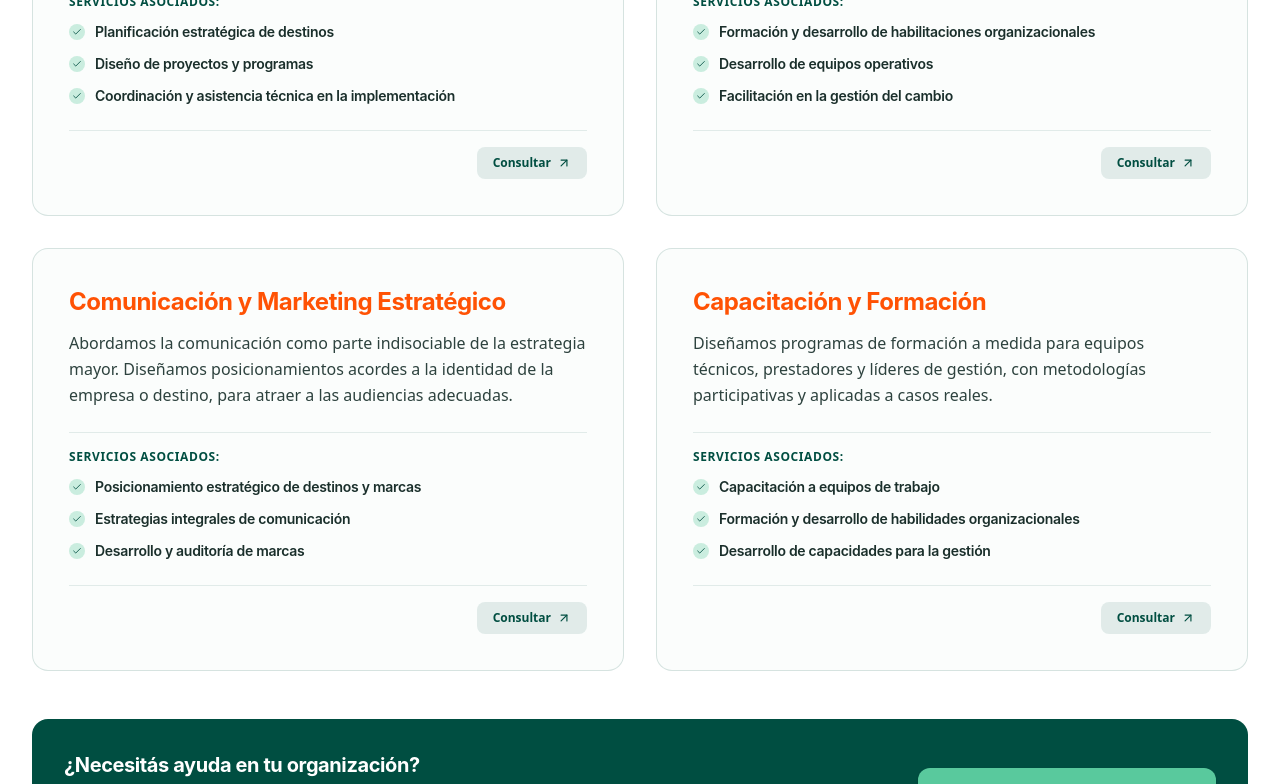
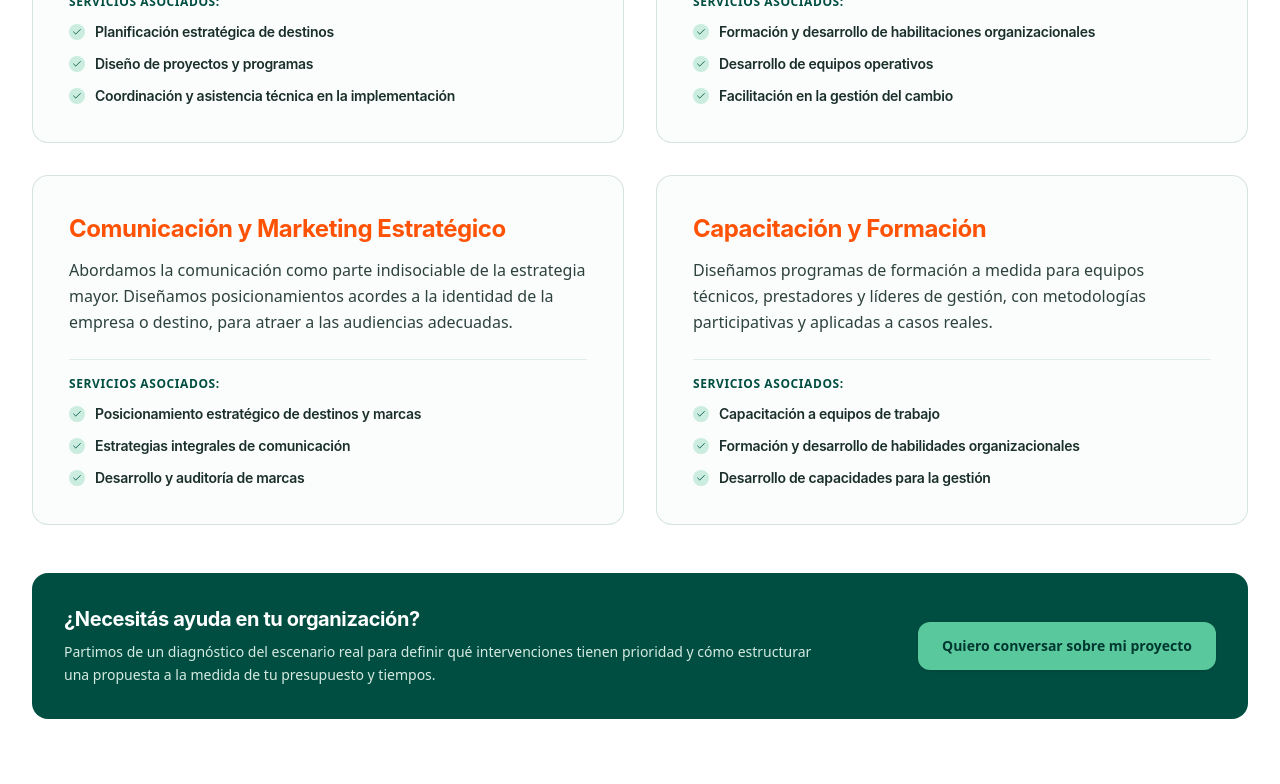
Before and after one commit to eequaconsultora-cmyk/Eequa-Consultora, a React (Vite) app: page / in a window 1280 px wide. Shown: the part 1280-2064 px from the top of the page. Built offline with nearby package versions, Linux system fonts and the light colour scheme; a web font is replaced by a local one.

Commit message:
refactor(ui): simplify services and team sections
Remove interactive service triggers and trim redundant team credential displays to clean up the user interface.

```diff
--- a/src/components/ServicesSection.tsx
+++ b/src/components/ServicesSection.tsx
@@ -1,24 +1,12 @@
 import React from 'react';
 import { SERVICES } from '../data/siteData';
-import { ServicePillar } from '../types';
 import { ArrowUpRight, Check } from 'lucide-react';
 
 interface ServicesSectionProps {
   onSelectServiceForInquiry?: (serviceTitle: string) => void;
 }
 
-export const ServicesSection: React.FC<ServicesSectionProps> = ({ onSelectServiceForInquiry }) => {
-  const handleInquiry = (service: ServicePillar) => {
-    if (onSelectServiceForInquiry) {
-      onSelectServiceForInquiry(service.title);
-    } else {
-      const contactEl = document.getElementById('contacto');
-      if (contactEl) {
-        contactEl.scrollIntoView({ behavior: 'smooth' });
-      }
-    }
-  };
-
+export const ServicesSection: React.FC<ServicesSectionProps> = () => {
   return (
     <section
       id="servicios"
@@ -79,7 +67,7 @@ export const ServicesSection: React.FC<ServicesSectionProps> = ({ onSelectServic
                   </p>
 
                   {/* Detailed Subservices List */}
-                  <div className="space-y-3 pt-4 border-t border-[#004e41]/10 mb-6">
+                  <div className="space-y-3 pt-4 border-t border-[#004e41]/10">
                     <p className="text-xs font-bold uppercase tracking-wider text-[#004e41]">
                       Servicios asociados:
                     </p>
@@ -101,18 +89,6 @@ export const ServicesSection: React.FC<ServicesSectionProps> = ({ onSelectServic
                       </div>
                     ))}
                   </div>
-                </div>
-
-                {/* Card Bottom CTA */}
-                <div className="pt-4 border-t border-[#004e41]/10 flex items-center justify-end">
-                  <button
-                    type="button"
-                    onClick={() => handleInquiry(pillar)}
-                    className="inline-flex items-center gap-1.5 px-4 py-2 rounded-lg text-xs font-bold bg-[#004e41]/10 text-[#004e41] hover:bg-[#004e41] hover:text-white transition-colors duration-200"
-                  >
-                    <span>Consultar</span>
-                    <ArrowUpRight className="w-3.5 h-3.5" />
-                  </button>
                 </div>
 
               </div>
--- a/src/components/TeamSection.tsx
+++ b/src/components/TeamSection.tsx
@@ -1,6 +1,6 @@
 import React, { useState } from 'react';
 import { TEAM_MEMBERS } from '../data/siteData';
-import { Award, Briefcase, Users, CheckCircle, Network, Quote, ArrowUpRight, Sparkles } from 'lucide-react';
+import { Award, Briefcase, Users, Network, Quote, ArrowUpRight, Sparkles } from 'lucide-react';
 
 const MemberAvatar: React.FC<{ name: string; fileId: string }> = ({ name, fileId }) => {
   const sources = [
@@ -103,21 +103,6 @@ export const TeamSection: React.FC = () => {
                   ))}
                 </div>
 
-                {/* Formal Credentials List */}
-                <div className="mb-6 p-4 rounded-xl bg-[#f0f7f4] border border-[#59c99d]/25">
-                  <span className="text-xs font-bold uppercase tracking-wider text-[#004e41] block mb-2.5">
-                    Trayectoria y Formación:
-                  </span>
-                  <div className="space-y-2">
-                    {member.credentials.map((cred, idx) => (
-                      <div key={idx} className="flex items-start gap-2 text-xs text-[#203a34]">
-                        <CheckCircle className="w-3.5 h-3.5 text-[#004e41] shrink-0 mt-0.5" />
-                        <span>{cred}</span>
-                      </div>
-                    ))}
-                  </div>
-                </div>
-
                 {/* Quote (if present) */}
                 {member.quote ? (
                   <div className="p-4 rounded-xl bg-white border border-[#004e41]/10 italic text-xs text-[#425d57] flex items-start gap-2.5">
--- a/src/data/siteData.ts
+++ b/src/data/siteData.ts
@@ -289,7 +289,7 @@ export const TEAM_MEMBERS: TeamMember[] = [
       'Comunicación estratégica para turismo',
       'Gestión de marcas con propósito'
     ],
-    quote: 'La comunicación tiene sentido cuando nace de la verdad del territorio y responde a un rumbo estratégico claro y compartido.'
+    quote: ''
   }
 ];
 
```
